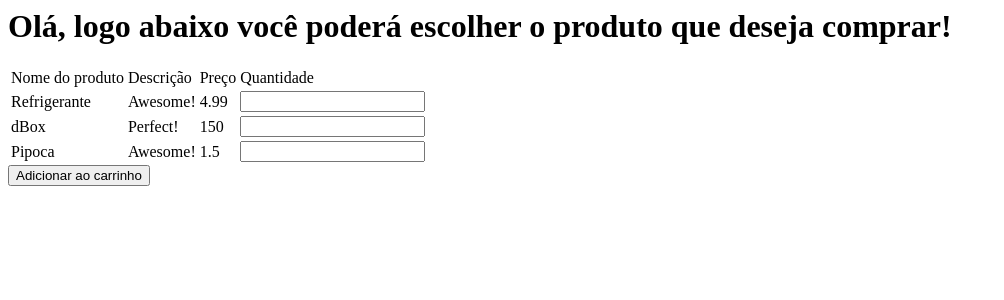
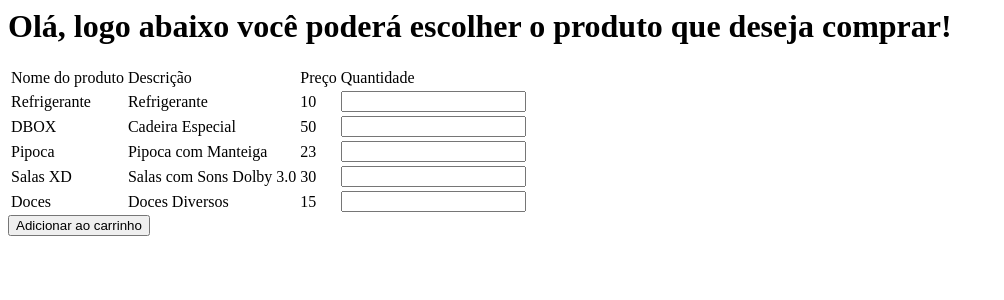
Before and after one commit to Lancemaker/Cineminha, a PHP site: page /view/templates/cadastroProduto.php in a window 1280 px wide. Shown: the top 300 px of the page, without its empty margins (0-1004 px from the left). Run offline with PHP 8.4, Linux system fonts and the light colour scheme.

Commit message:
Produtos Atualização

```diff
--- a/view/templates/Products.php
+++ b/view/templates/Products.php
@@ -3,23 +3,37 @@
 $products = [
 	[
 		'name' => 'Refrigerante',
-		'price' => 4.99,
+		'price' => 10.00,
 		'currency' => 'R$',
-		'description' => 'Awesome!',
-		'quantity_available' => 4000
+		'description' => 'Refrigerante',
+		'quantity_available' => 1000
 	],
 	[
-		'name' => 'dBox',
-		'price' => 150.00,
+		'name' => 'DBOX',
+		'price' => 50.00,
 		'currency' => 'R$',
-		'description' => 'Perfect!',
-		'quantity_available' => 223
+		'description' => 'Cadeira Especial',
+		'quantity_available' => 1000
 	],
 	[
 		'name' => 'Pipoca',
-		'price' => 1.50,
+		'price' => 23.00,
 		'currency' => 'R$',
-		'description' => 'Awesome!',
-		'quantity_available' => 150
+		'description' => 'Pipoca com Manteiga',
+		'quantity_available' => 1000
+	],
+	[
+		'name' => 'Salas XD',
+		'price' => 30.00,
+		'currency' => 'R$',
+		'description' => 'Salas com Sons Dolby 3.0',
+		'quantity_available' => 1000
+	],
+	[
+		'name' => 'Doces',
+		'price' => 15.00,
+		'currency' => 'R$',
+		'description' => 'Doces Diversos',
+		'quantity_available' => 1000
 	]
 ];
```
